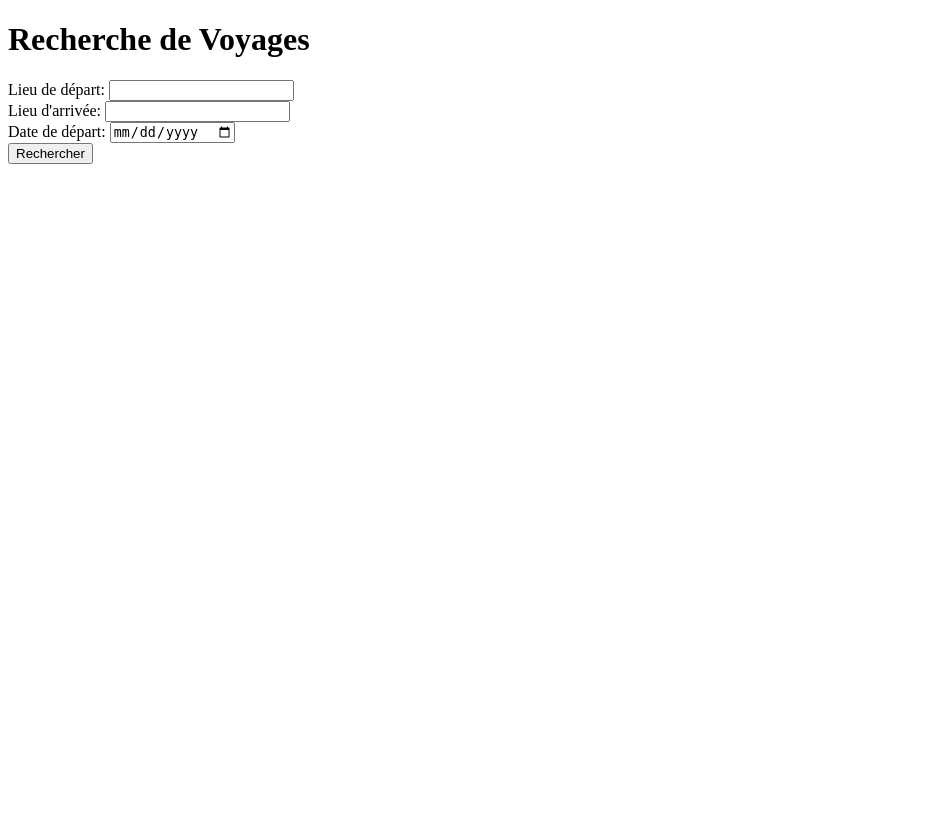
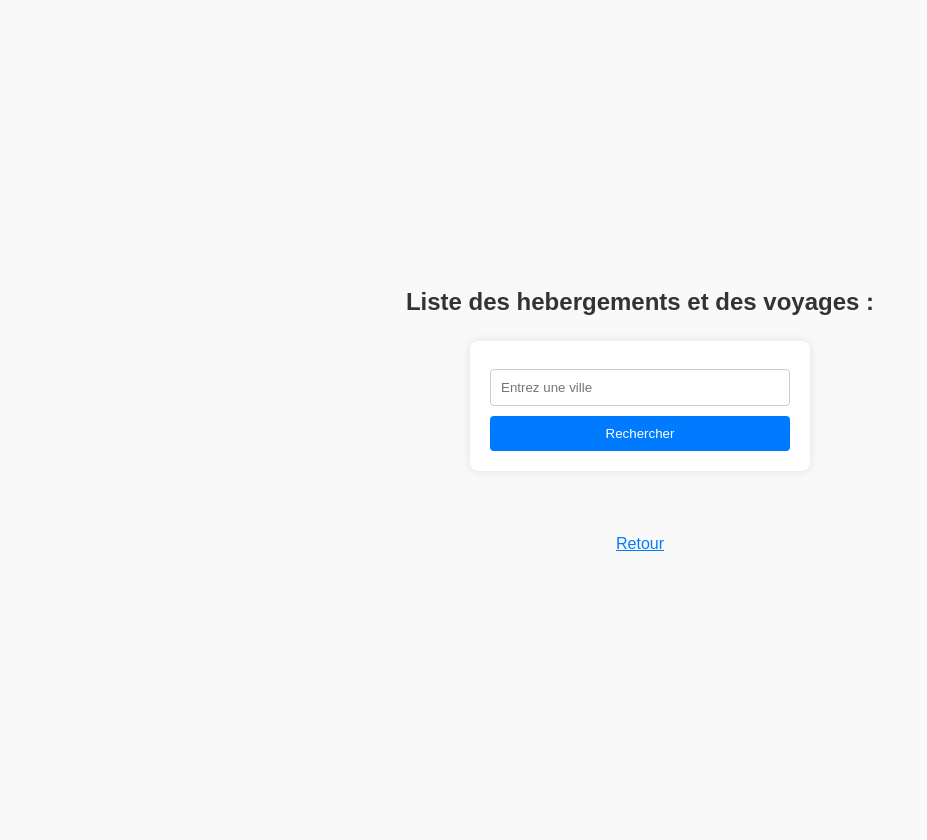
Before and after one commit to sachamorlat/sacha-projet-django, a Django app: page /myapp1/rechercher_voyages/ in a window 1280 px wide. Shown: the whole page, without its empty margins (0-927 px from the left). Before the commit the page ends 164 px from the top, so only its background shows below. Run offline with Django 5.2, Linux system fonts and the light colour scheme.

Commit message:
try to save the day

```diff
--- a/projetDjango/myapp1/admin.py
+++ b/projetDjango/myapp1/admin.py
@@ -1,7 +1,7 @@
 from django.contrib import admin
-from .models import Voyage, Reservation, Itineraire
+from .models import Voyage, Reservation, Hebergement
 
 # Register your models here.
 admin.site.register(Voyage)
 admin.site.register(Reservation)
-admin.site.register(Itineraire)
+admin.site.register(Hebergement)
--- a/projetDjango/myapp1/static/css/style.css
+++ b/projetDjango/myapp1/static/css/style.css
@@ -27,6 +27,10 @@
 
 header h1 {
   margin-bottom: 10px;
+}
+
+h2 {
+  text-align: center;
 }
 
 /* Style pour la navigation */
@@ -73,6 +77,7 @@
   background: #fff;
   border-radius: 8px;
   box-shadow: 0 0 10px rgba(0, 0, 0, 0.1);
+  text-align: center;
 }
 
 form input[type="text"],
@@ -151,3 +156,79 @@
   margin-top: 10px;
   text-align: center;
 }
+
+/* Style pour le conteneur principal */
+.container {
+  max-width: 800px;
+  margin: 0 auto;
+  padding: 20px;
+  display: flex;
+  flex-direction: column;
+  align-items: center;
+  justify-content: center;
+  min-height: 100vh;
+}
+
+/* Style pour la barre de recherche */
+.search {
+  margin-bottom: 20px;
+  text-align: center;
+}
+
+.search form {
+  display: flex;
+  flex-direction: column;
+  align-items: center;
+}
+
+.search input[type="text"] {
+  width: 300px;
+  padding: 10px;
+  margin-bottom: 10px;
+  border: 1px solid #ccc;
+  border-radius: 4px;
+}
+
+.search button {
+  padding: 10px 20px;
+  background-color: #007bff;
+  border: none;
+  border-radius: 4px;
+  color: #fff;
+  cursor: pointer;
+}
+
+.search button:hover {
+  background-color: #0056b3;
+}
+
+/* Style pour la liste d'éléments */
+ul {
+  list-style-type: none;
+  padding: 0;
+}
+
+ul li {
+  margin-bottom: 10px;
+}
+
+ul li a {
+  text-decoration: none;
+  color: #333;
+}
+
+ul li a:hover {
+  text-decoration: underline;
+}
+
+/* Style pour le lien de retour */
+.retour {
+  display: block;
+  margin-top: 20px;
+  text-align: center;
+  color: #007bff;
+}
+
+.retour:hover {
+  text-decoration: underline;
+}
--- a/projetDjango/myapp1/templates/recherche_voyages.html
+++ /dev/null
@@ -1,30 +0,0 @@
-<!DOCTYPE html>
-<html lang="en">
-<head>
-    <meta charset="UTF-8">
-    <meta name="viewport" content="width=device-width, initial-scale=1.0">
-    <title>Recherche de Voyages</title>
-</head>
-<body>
-    <h1>Recherche de Voyages</h1>
-    <form method="post">
-        {% csrf_token %}
-        <label for="lieu_depart">Lieu de départ:</label>
-        <input type="text" name="lieu_depart" required><br>
-        <label for="lieu_arrivee">Lieu d'arrivée:</label>
-        <input type="text" name="lieu_arrivee" required><br>
-        <label for="date_depart">Date de départ:</label>
-        <input type="date" name="date_depart" required><br>
-        <button type="submit">Rechercher</button>
-    </form>
-
-    {% if voyages %}
-    <h2>Résultats de la recherche:</h2>
-    <ul>
-        {% for voyage in voyages %}
-        <li>{{ voyage.nom }} - {{ voyage.description }}</li>
-        {% endfor %}
-    </ul>
-    {% endif %}
-</body>
-</html>
--- /dev/null
+++ b/projetDjango/myapp1/templates/rechercher_voyages.html
@@ -0,0 +1,40 @@
+{% load static %}
+<!DOCTYPE html>
+<html>
+  <head>
+    <title>Où voulez-vous allez ?</title>
+    <link
+      rel="stylesheet"
+      type="text/css"
+      href="{% static 'css/style.css' %}"
+    />
+  </head>
+
+  <body>
+    <div class="container">
+      <h2>Liste des hebergements et des voyages :</h2>
+      <div class="search">
+        <form action="{% url 'rechercher_voyages' %}" method="GET">
+          <input type="text" placeholder="Entrez une ville" name="q" />
+          <button type="submit">Rechercher</button>
+        </form>
+      </div>
+      <div>
+        <ul>
+          {% for hebergement in hebergements %}
+          <li>
+            <a href="{% url 'detail_hebergement' hebergement.id %}"
+              >{{ hebergement.nom }}</a
+            >
+          </li>
+          {% endfor %} {% for voyage in voyages %}
+          <li>
+            <a href="{% url 'detail_voyage' voyage.id %}">{{ voyage.titre }}</a>
+          </li>
+          {% endfor %}
+        </ul>
+      </div>
+      <a href="{% url 'index' %}" class="retour">Retour</a>
+    </div>
+  </body>
+</html>
--- a/projetDjango/myapp1/templates/registration/navbar.html
+++ b/projetDjango/myapp1/templates/registration/navbar.html
@@ -3,7 +3,7 @@
   <nav>
     <ul>
       <li><a href="{% url 'index' %}">Accueil</a></li>
-      <li><a href="{% url 'rechercher_voyages' %}">Rechercher un Vol</a></li>
+      <li><a href="{% url 'rechercher_voyages' %}">Rechercher un Voyage</a></li>
       <li>
         <a href="{% url 'reserver_voyage' 1 %}">Réserver un Hébergement</a>
       </li>
--- a/projetDjango/myapp1/views.py
+++ b/projetDjango/myapp1/views.py
@@ -16,7 +16,7 @@
         form = UserCreationForm(request.POST)
         if form.is_valid():
             form.save()
-            return redirect('index')
+            return redirect('login')
     else:
         form = UserCreationForm()
     return render(request, 'registration/inscription.html', {'form': form})
@@ -31,13 +31,15 @@
             return redirect('index')
         else:
             messages.error(request, 'Identifiant ou mot de passe incorrect.')
-    return render(request, 'registrattion/login.html')
+            return render(request, 'authentification/login.html')
+    elif request.method == 'GET':
+        return render(request, 'authentification/login.html')
 
 @login_required
 def user_logout(request):
-    if request.method == 'GET':  # Vérifiez la méthode HTTP
+    if request.method == 'GET':
         logout(request)
-        return redirect('login')  # Rediriger vers la page de connexion après déconnexion
+        return redirect('login')
     else:
         return HttpResponseNotAllowed(['GET'])
 
@@ -47,10 +49,12 @@
         lieu_depart = request.POST.get('lieu_depart')
         lieu_arrivee = request.POST.get('lieu_arrivee')
         date_depart = request.POST.get('date_depart')
-        voyages = Voyage.objects.filter(lieu_depart=lieu_depart, lieu_arrivee=lieu_arrivee, date_depart=date_depart)
-        return render(request, 'recherche_voyages.html', {'voyages': voyages})
+        voyages = Voyage.objects.filter(Q(lieu_depart__icontains=lieu_depart) |
+                                         Q(lieu_arrivee__icontains=lieu_arrivee) |
+                                         Q(date_depart__icontains=date_depart))
+        return render(request, 'rechercher_voyages.html', {'voyages': voyages})
     else:
-        return render(request, 'recherche_voyages.html')
+        return render(request, 'rechercher_voyages.html')
 
 @login_required
 def reserver_voyage(request, voyage_id):
```
Also changed, not shown: projetDjango/myapp1/models.py (+32 -14 lines), projetDjango/myapp1/templates/index.html (+4 -26 lines), projetDjango/db.sqlite3, projetDjango/myapp1/migrations/0002_hebergement_remove_voyage_description_and_more.py (added).
